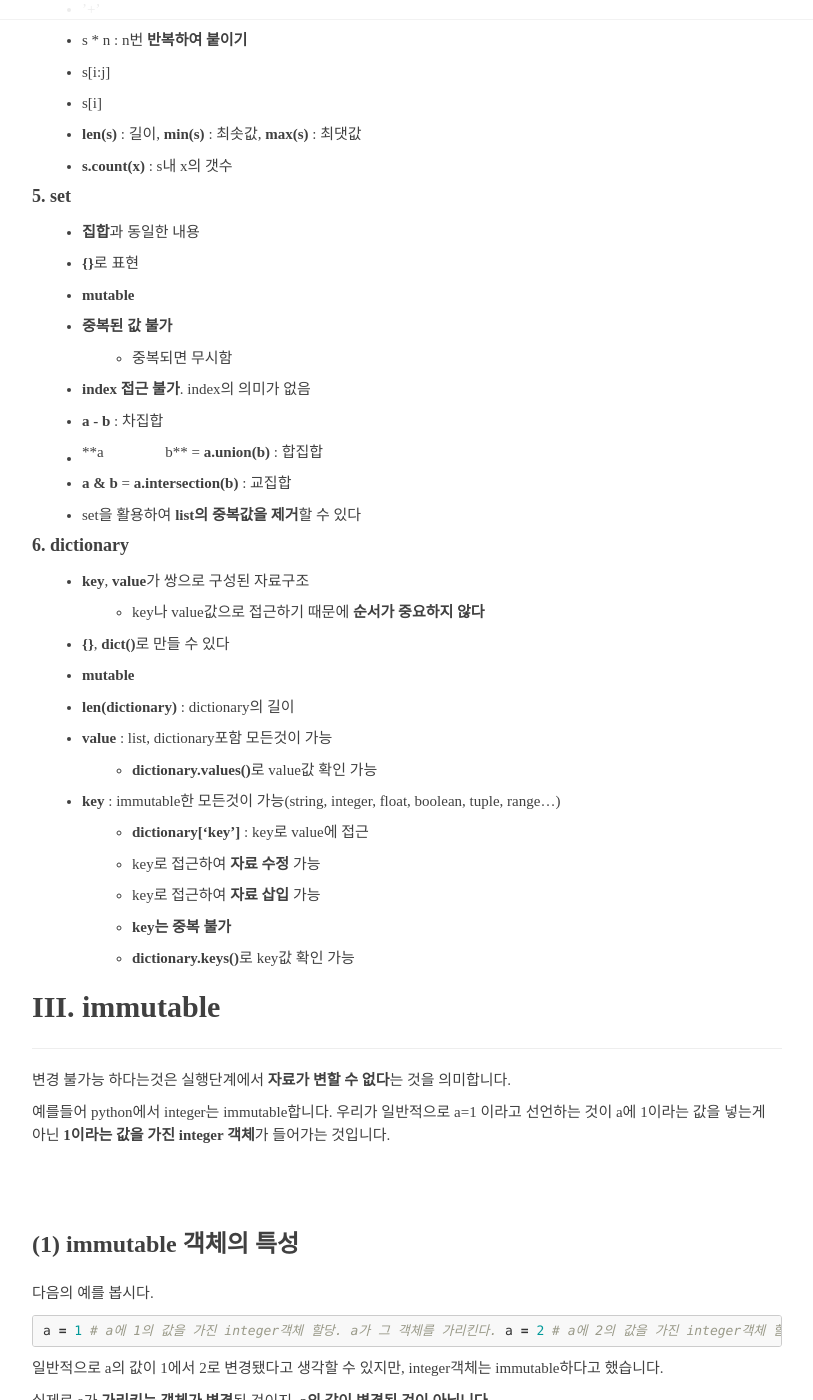
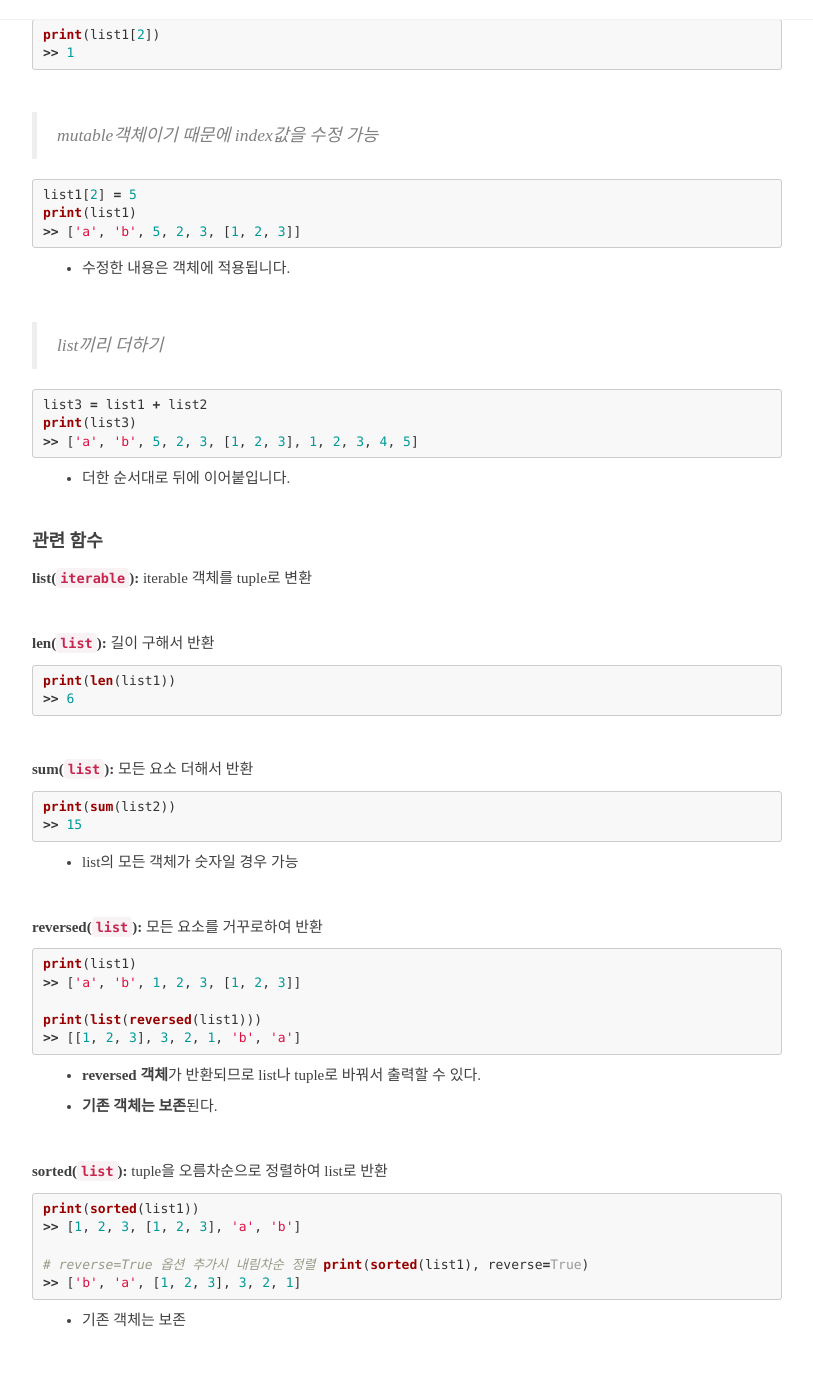
Before and after one commit to don2101/don2101.github.io, a Jekyll site: the page built from _posts/2019-01-09-[Python]- -Data- -Type.md, in a window 1280 px wide and 1400 px high, scrolled down 1270 px. Shown: the whole window, without its empty margins (233-1046 px from the left). Built offline with Jekyll 4.4.1, drawn with Linux system fonts in a browser that asks for light colours; nearby versions of some CDN libraries; some web fonts are replaced; our own code applies the rules of GitHub Pages for plain Markdown files; comment, search, counter and statistics services are not loaded; some of the changed text lies outside the part shown.

Commit message:
data type 완료

````diff
--- a/_posts/2019-01-02-[Python]- -Data- -Type.md
+++ b/_posts/2019-01-09-[Python]- -Data- -Type.md
@@ -16,6 +16,8 @@ python에서 기본적으로 제공하는, 자료를 저장하기 위한 객체
 
 python에서 모든 자료는 객체입니다. c나 java같은 경우 int나 char등의 자료형으로 저장하기도 하지만, python의 경우 모든 자료를 객체로 저장합니다.
 
+우리가 일반적으로 a=1 이라고 선언하는 것이 a에 1이라는 값을 넣는게 아닌 **1이라는 값을 가진 integer 객체**가 들어가는 것입니다.
+
 따라서 같은 값이라도 다른 객체(메모리에서 다른 주소값을 가르키는 객체)일 수 있습니다.
 
 <br>
@@ -28,75 +30,249 @@ python에서 모든 자료는 객체입니다. c나 java같은 경우 int나 cha
 
 ---
 
-#### 2. List
+mutable객체는 실행 단계에서 객체 내부의 값을 **수정 할 수 있습니다.**
 
-- **[]**로 표현
-- **[번호]** : 해당 번호 인덱스에 접근
-- **mutable** : 수정 가능 객체
-- del : 자료 제거
+immutable에 속하는 list나 dictionary같은 객체들은 실행 단계에서 그 내부의 값을 언제든지 수정할 수 있습니다.
 
+<br>
 
+### (1) List
 
--
+데이터를 순서 있게 나열한 자료형
 
+`[]`로 선언
 
+list안에 다른 자료형 선언 가능
 
-#### 3.range()
+```python
+# list선언, 다른 자료형도 같이 추가 가능
+list1 = ['a', 'b', 1, 2, 3, [1, 2, 3]]
+list2 = [1, 2, 3, 4, 5]
+```
 
-- 숫자의 **시퀀스**를 나타내기 위해 사용
-- **range**라는 또 다른 자료형 사용
-- range(n) : 0 ~ n-1까지 값을 지정
-- range(n, m) : n ~ m-1 까지 값을 지정
-- range(n, m, s) : n ~ m-1 까지 +s만큼 증가하면서 값을 지정
+<br>
 
+> Index 접근 가능
 
+```python
+print(list1[2])
+>> 1
+```
 
-#### 4. 시퀀스에서 활용할 수 있는 연산자/함수
+<br>
 
-- in, not in
-- '+'
-- s * n : n번 **반복하여 붙이기**
-- s[i:j]
-- s[i]
-- **len(s)** : 길이, **min(s)** : 최솟값, **max(s)** : 최댓값
-- **s.count(x)** : s내 x의 갯수
+> mutable객체이기 때문에 index값을 수정 가능
 
+```python
+list1[2] = 5
+print(list1)
+>> ['a', 'b', 5, 2, 3, [1, 2, 3]]
+```
 
+- 수정한 내용은 객체에 적용됩니다.
 
-#### 5. set
+<br>
 
-- **집합**과 동일한 내용
-- **{}**로 표현
-- **mutable**
-- **중복된 값 불가**
-  - 중복되면 무시함
-- **index 접근 불가**. index의 의미가 없음
-- **a \- b** : 차집합
-- **a | b** = **a.union(b)** : 합집합
-- **a & b** = **a.intersection(b)** : 교집합
-- set을 활용하여 **list의 중복값을 제거**할 수 있다
+> list끼리 더하기
 
+```python
+list3 = list1 + list2
+print(list3)
+>> ['a', 'b', 5, 2, 3, [1, 2, 3], 1, 2, 3, 4, 5]
+```
 
+- 더한 순서대로 뒤에 이어붙입니다.
 
-#### 6. dictionary
+<br>
 
-- **key**, **value**가 쌍으로 구성된 자료구조
-  - key나 value값으로 접근하기 때문에 **순서가 중요하지 않다**
-- **{}**, **dict()**로 만들 수 있다
-- **mutable**
-- **len(dictionary)** : dictionary의 길이
-- **value** : list, dictionary포함 모든것이 가능
-  - **dictionary.values()**로 value값 확인 가능
-- **key** : immutable한 모든것이 가능(string, integer, float, boolean, tuple, range...)
-  - **dictionary['key']** : key로 value에 접근
-  - key로 접근하여 **자료 수정** 가능
-  - key로 접근하여 **자료 삽입** 가능
-  - **key는 중복 불가**
-  - **dictionary.keys()**로 key값 확인 가능
+#### 관련 함수
 
+**list(`iterable`):** iterable 객체를 tuple로 변환
 
+<br>
 
+**len(`list`):** 길이 구해서 반환
 
+```python
+print(len(list1))
+>> 6
+```
+
+<br>
+
+**sum(`list`):** 모든 요소 더해서 반환
+
+```python
+print(sum(list2))
+>> 15
+```
+
+- list의 모든 객체가 숫자일 경우 가능
+
+<br>
+
+**reversed(`list`):** 모든 요소를 거꾸로하여 반환
+
+```python
+print(list1)
+>> ['a', 'b', 1, 2, 3, [1, 2, 3]]
+
+print(list(reversed(list1)))
+>> [[1, 2, 3], 3, 2, 1, 'b', 'a']
+```
+
+- **reversed 객체**가 반환되므로 list나 tuple로 바꿔서 출력할 수 있다.
+- **기존 객체는 보존**된다.
+
+<br>
+
+**sorted(`list`):** tuple을 오름차순으로 정렬하여 list로 반환
+
+```python
+print(sorted(list1))
+>> [1, 2, 3, [1, 2, 3], 'a', 'b']
+
+# reverse=True 옵션 추가시 내림차순 정렬
+print(sorted(list1), reverse=True)
+>> ['b', 'a', [1, 2, 3], 3, 2, 1]
+```
+
+- 기존 객체는 보존
+
+<br>
+
+<br>
+
+### (2) set
+
+**집합**과 동일한 개념
+
+**{}**로 선언
+
+**중복된 값 불가**
+
+- 중복되면 무시함
+
+**index 접근 불가**
+
+- 순서가 없는 객체이기 때문에 index의 의미가 없음
+
+```python
+set1 = {1, 2, 3, 1, 2}
+set2 = {1, 2, 4, 5}
+print(set1)
+# 중복된 값 무시
+>> set([1, 2, 3])
+
+# index 접근 시도
+print(set1[0])
+>> print(set1[0])
+TypeError: 'set' object does not support indexing
+```
+
+<br>
+
+#### 연산자
+
+**a \- b** : 차집합하여 반환
+
+**a | b** = **a.union(b)**: 합집합하여 반환
+
+**a & b** = **a.intersection(b)**: 교집합하여 반환
+
+set을 활용하여 **list의 중복값을 제거**할 수 있다
+
+```python
+# 차집합
+print(set1 - set2)
+>> set([3])
+
+# 합집합
+print(set1.union(set2))
+>> set([1, 2, 3, 4, 5])
+
+# 교집합
+print(set1.intersection(set2))
+>> set([1, 2])
+```
+
+- 모든 연산자는 원본 객체를 보존
+
+<br>
+
+<br>
+
+### (3) dictionary
+
+**key**, **value**가 1:1 쌍으로 이루어진 자료형
+
+- key나 value값으로 접근하기 때문에 **순서가 중요하지 않다**
+
+**{}**, **dict()**로 선언할 수 있다.
+
+value는 중복이 될 수 있지만, key는 중복이 될 수 없다.
+
+key값을 통해 value에 접근하고 수정할 수 있다.
+
+```python
+dict1 = {
+  "fruit1": "apple",
+  "fruit2": "grape",
+	# key값으로 숫자도 넣을 수 있다.
+  1: "one",
+  "two": 2,
+}
+
+# key값을 통해 접근
+print(dict1["fruit1"])
+print(dict1["fruit2"])
+print(dict1[1])
+print(dict1["two"])
+
+# key값을 통해 value 수정
+dict1["two"] = "two"
+print(dict1["two"])
+>> "two"
+```
+
+<br>
+
+#### 관련 함수
+
+**len(`dictionary`)** : dictionary 모든 key의 갯수
+
+```python
+print(len(dict1))
+>> 4
+```
+
+<br>
+
+**`dictionary`.values()**: dictionary의 모든 value값 **반환**
+
+**`dictionary`.keys()**: dictionary의 모든 key값 **반환**
+
+**`dictionary`.items()**: dictionary의 모든 key, value를 tuple로 반환
+
+```python
+# .values()
+print(dict1.values())
+>> ['one', 'apple', 'grape', 'two']
+
+# .keys()
+print(dict1.keys())
+>> [1, 'fruit1', 'fruit2', 'two']
+
+# .items()
+print(dict1.items())
+>> [(1, 'one'), ('fruit1', 'apple'), ('fruit2', 'grape'), ('two', 'two')]
+```
+
+<br>
+
+<br>
+
+<br>
 
 ## III. immutable
 
@@ -104,7 +280,7 @@ python에서 모든 자료는 객체입니다. c나 java같은 경우 int나 cha
 
 변경 불가능 하다는것은 실행단계에서 **자료가 변할 수 없다**는 것을 의미합니다.
 
-예를들어 python에서 integer는 immutable합니다. 우리가 일반적으로 a=1 이라고 선언하는 것이 a에 1이라는 값을 넣는게 아닌 **1이라는 값을 가진 integer 객체**가 들어가는 것입니다.
+immutable에 속하는 set이나 string 객체가 새로운 객체를 가리킬 수는 있지만, 그 내부의 값을 변경할 수 없습니다.
 
 <br>
 
@@ -187,6 +363,7 @@ print(b)
 - `( )` 안에 자료를 표현
   - 소괄호 안쓰고 s =  1, 2, 3, 4, 5 로도 할당 가능
 - x, y = 1, 2 또한 튜플
+- 변수에 매칭시켜서 데이터에 접근이 가능하다.
 
 > 선언 방법
 
````
